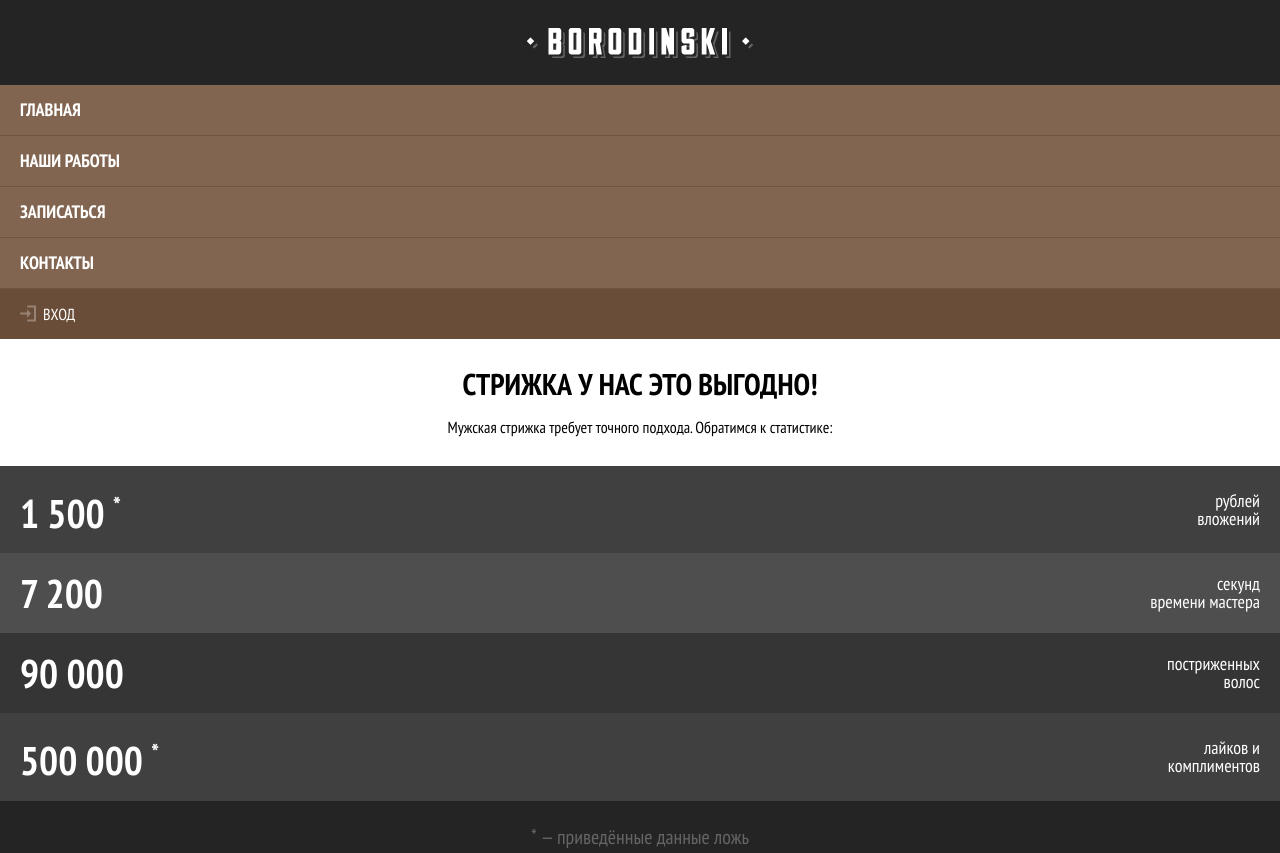
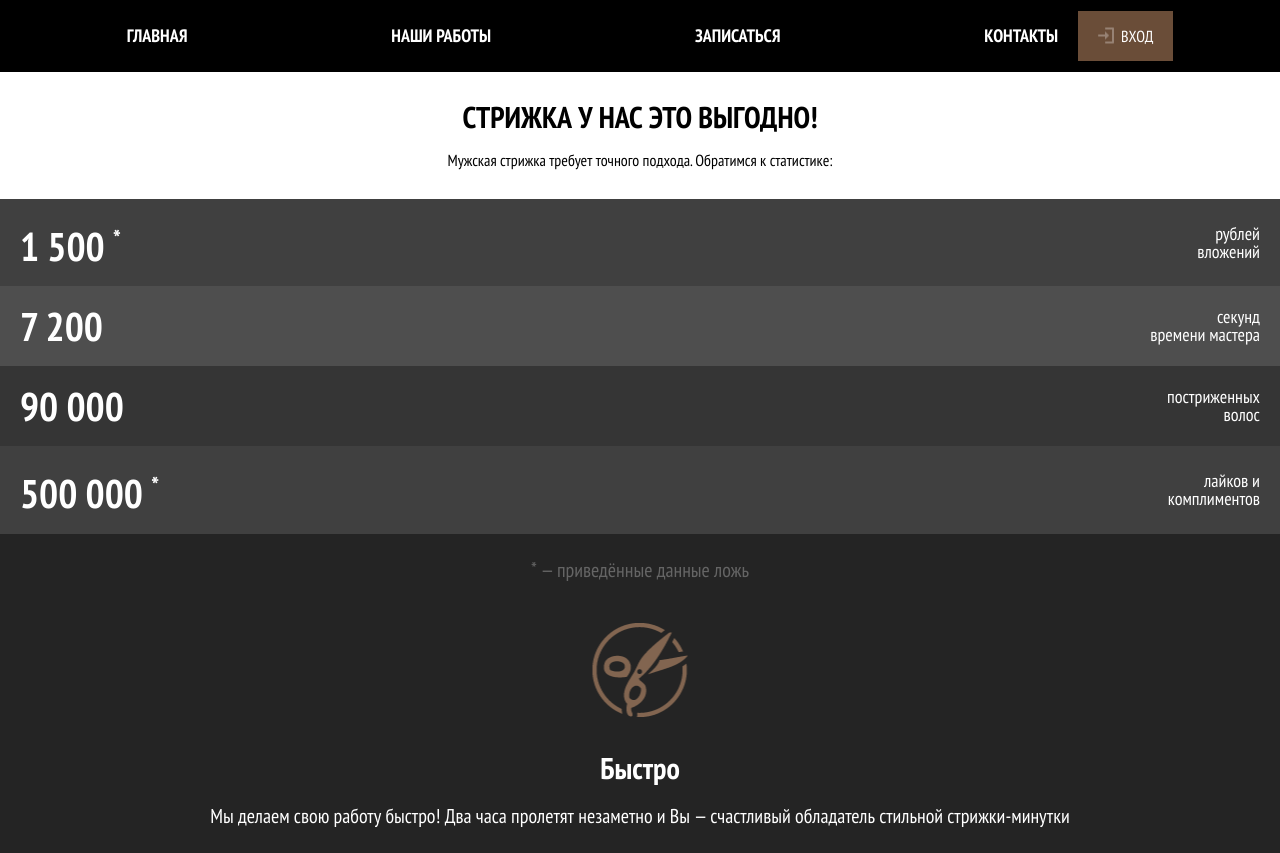
Before and after one commit to funsis/barbershop, a website: page index.html in a window 1280 px wide. Shown: the top 853 px of the page. Drawn offline with nearby package versions, Linux system fonts and the light colour scheme; files that its build step writes are made by us from their sources.

Commit message:
Mixins for media querys and some style for tablet header

```diff
--- a/sass/blocks/main-nav.scss
+++ b/sass/blocks/main-nav.scss
@@ -34,7 +34,7 @@
 
   &__item a {
     box-sizing: border-box;
-    display: inline-block;
+    display: block;
     width: 100%;
     padding: 13px 20px;
     font-size: 18px;
@@ -224,3 +224,30 @@
     }
   }
 }
+
+@include tablet {
+  .main-nav {
+    &__wrapper {
+      @include row-space-between;
+      align-items: center;
+      width: 640/768*100%;
+      height: 72px;
+      margin: 0 auto;
+    }
+
+    &__content {
+      @include row-space-between;
+      flex-grow: 2;
+      align-items: center;
+      background-color: black;
+    }
+
+    &__item {
+      border: none;
+    }
+
+    &__item a {
+      width: auto;
+    }
+  }
+}
--- a/sass/blocks/page-header.scss
+++ b/sass/blocks/page-header.scss
@@ -11,3 +11,15 @@
     height: 30px;
   }
 }
+
+
+@include tablet {
+  .page-header {
+    min-height: 72px;
+    background-color: black;
+
+    &__logo {
+      display: none;
+    }
+  }
+}
--- a/sass/mixins.scss
+++ b/sass/mixins.scss
@@ -20,3 +20,21 @@
   margin: 0;
   padding: 0;
 }
+
+@mixin media-mobile {
+  @media (max-width: #{$mobile-width}) {
+    @content;
+  }
+}
+
+@mixin tablet {
+  @media (min-width: #{$tablet-width}) {
+    @content;
+  }
+}
+
+@mixin desktop {
+  @media (min-width: #{$desktop-width}) {
+    @content;
+  }
+}
--- a/sass/variables.scss
+++ b/sass/variables.scss
@@ -1,9 +1,6 @@
 $bg-lightgray: #f8f5f2;
 $bg-darkgray: #242424;;
-$mobile-widths-only: "(max-width: 767px)";
-$tablet-widths: "(min-width: 768px)";
-$desktop-widths: "(min-width: 1200px)";
 $font-stack: 'PT Sans Narrow', sans-serif;
-
-/* Если бы у меня были картинки на retina */
-$retina: "(min-resolution: 144dpi), (min-resolution: 1.5dppx)";
+$mobile-width: 767px;
+$tablet-width: 768px;
+$desktop-widt: 1200px;
```
